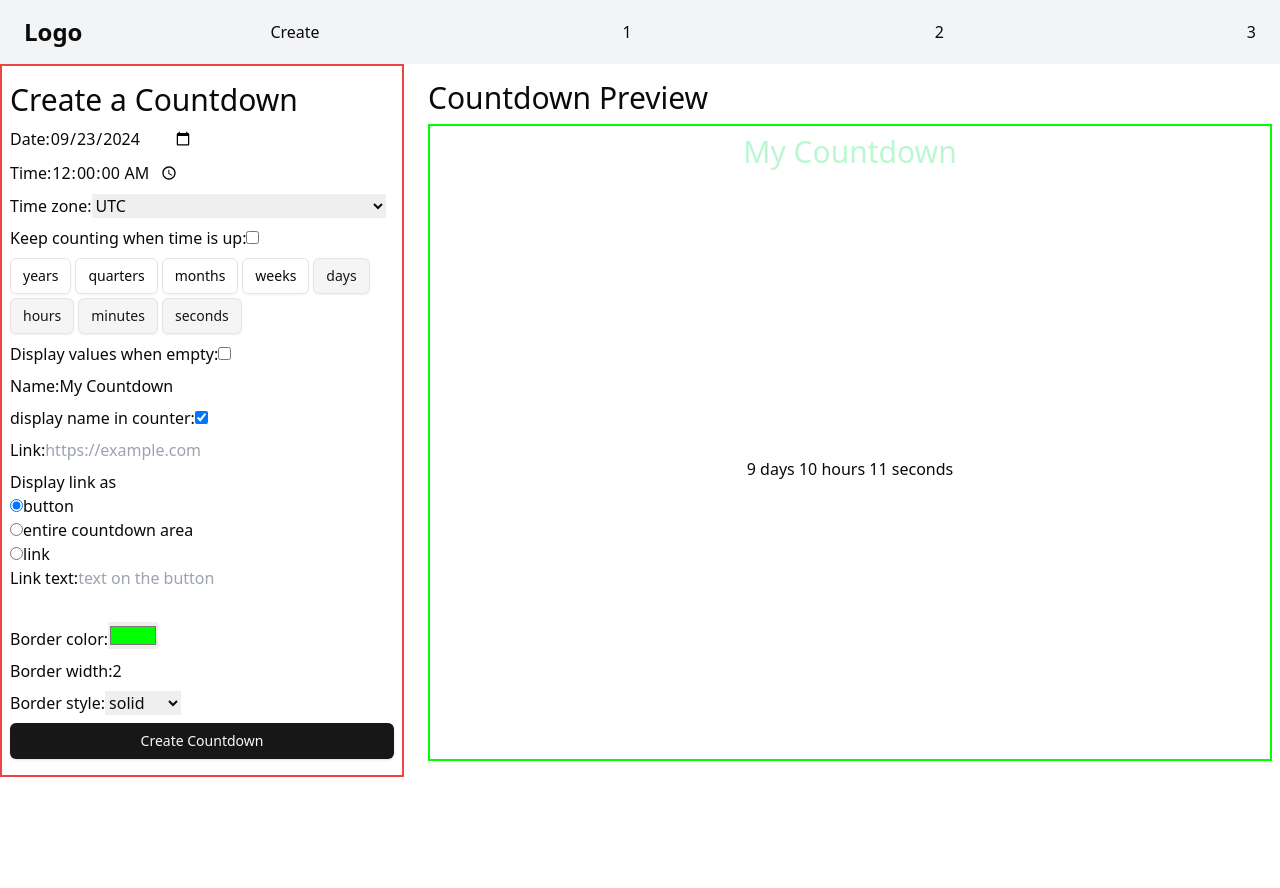
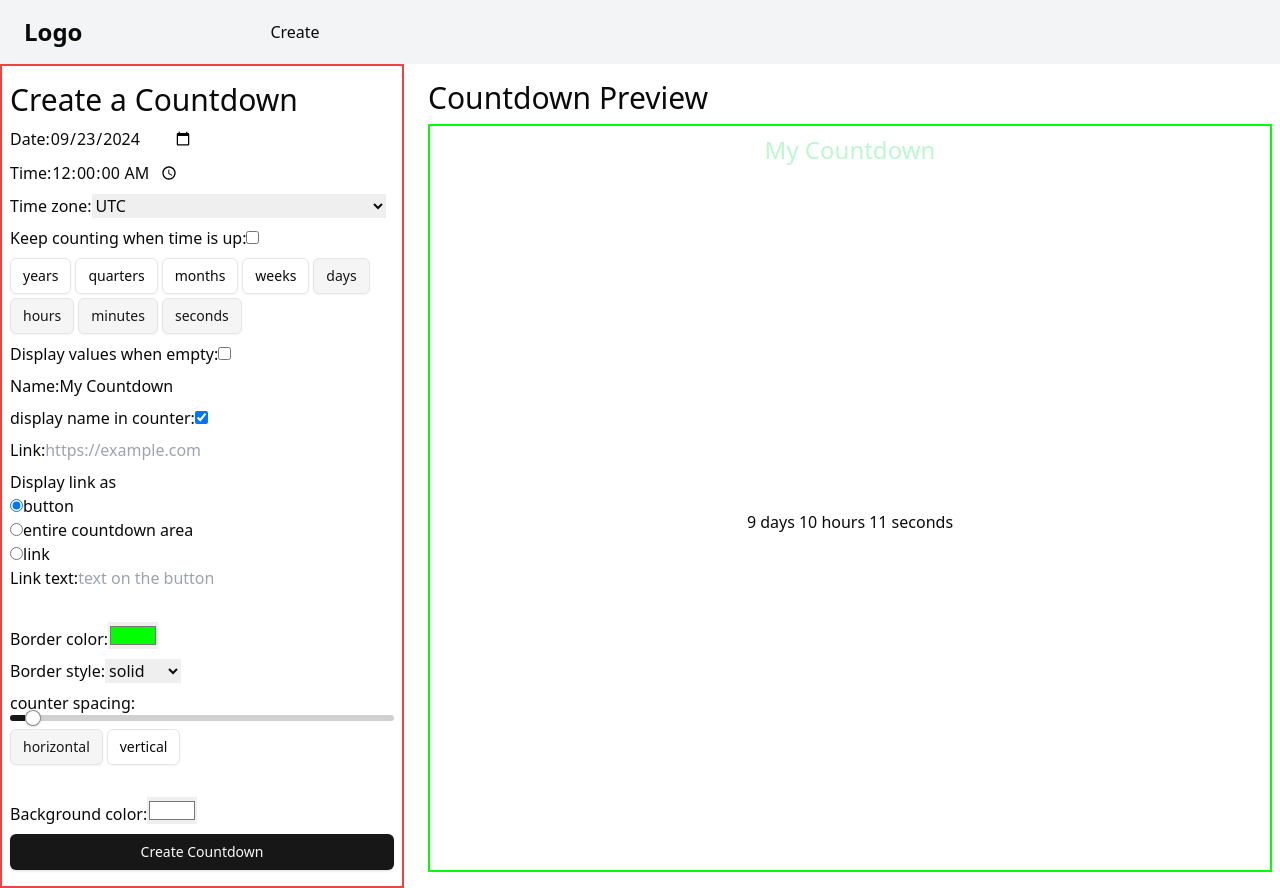
Before and after one commit to Daan-v-Berkel/countdown, a React (Vite) app: page / in a window 1280 px wide. Before the commit the page ends 800 px from the top, so only its background shows below. Built offline with nearby package versions, Linux system fonts and the light colour scheme.

Commit message:
added more styling options, buggy saving of last created CDs

```diff
--- a/package.json
+++ b/package.json
@@ -12,6 +12,7 @@
   "dependencies": {
     "@radix-ui/react-icons": "^1.3.0",
     "@radix-ui/react-navigation-menu": "^1.2.0",
+    "@radix-ui/react-slider": "^1.2.0",
     "@radix-ui/react-slot": "^1.1.0",
     "@radix-ui/react-toggle": "^1.1.0",
     "@radix-ui/react-toggle-group": "^1.1.0",
--- a/src/App.jsx
+++ b/src/App.jsx
@@ -1,16 +1,18 @@
-import React from 'react';
+import React, { useState } from 'react';
 import { BrowserRouter as Router, Route, Routes } from 'react-router-dom';
 import CountdownForm from './components/CountdownForm';
 import { HeaderNavigation } from './components/HeaderNavigation';
 import CountdownView from './components/CountdownView';
 
 function App() {
+	const [latestCountdowns, setLatestCountdowns] = useState([])// useRef?
+
   return (
 		<div className="max-w-[1440px] mx-auto w-full h-full">
     <Router>
-		<HeaderNavigation />
+		<HeaderNavigation latestCountdowns={latestCountdowns}/>
       <Routes>
-        <Route path="/" element={<CountdownForm />} />
+        <Route path="/" element={<CountdownForm setLatestCountdowns={setLatestCountdowns} />} />
         <Route path="/countdown/:id" element={<CountdownView />} />
       </Routes>
     </Router>
--- a/src/components/CountdownDisplay.jsx
+++ b/src/components/CountdownDisplay.jsx
@@ -54,11 +54,15 @@ function CountdownDisplay({ className, countdownData, countdownDetails, countdow
     <div className={clsx("grow flex flex-col items-center align-middle", className)}
 		style={{
 			border: `${countdownStyling.outerBorderWidth}px ${countdownStyling.outerBorderStyle} ${countdownStyling.outerBorderColor}`,
+			background: countdownStyling.outerBackgroundColor,
 			}}>
 			{countdownDetails.showName &&<div>
-				<h6 className="text-center text-3xl text-green-200 py-2">{countdownDetails.countdownName}</h6>
+				<h6 className="text-center text-2xl text-green-200 py-2">{countdownDetails.countdownName}</h6>
 			</div>}
-			<div className="w-fit h-fit mx-auto my-auto">
+			<div className={clsx(`w-fit h-fit mx-auto my-auto flex ${countdownStyling.counterOrientation === "vertical" ? "flex-col" : "flex-row"}`)}
+			style={{
+				gap: `${countdownStyling.counterSpacing}px`,
+			}}>
 				{(isFinished && !countdownData.keepCounting) ? <p>Countdown finished</p>
 				:
 				timeLeft.seconds === null
--- a/src/components/CountdownForm.jsx
+++ b/src/components/CountdownForm.jsx
@@ -3,9 +3,10 @@ import newTimezones from '../utils/timezones';
 import { DateTime, Settings } from 'luxon';
 import {Button} from './ui/button';
 import { ToggleGroup, ToggleGroupItem } from "./ui/toggle-group"
+import { Slider } from "@/components/ui/slider"
 import CountdownDisplay from './CountdownDisplay';
 
-function CountdownForm() {
+function CountdownForm({ setLatestCountdowns }) {
 	const [countdownData, setCountdownData] = useState({
 		date: (DateTime.now().plus({ days: 10 })).toISODate(),
 		time: '00:00:00',
@@ -37,11 +38,17 @@ function CountdownForm() {
 		outerBorderColor: '#00FF00',
 		outerBorderWidth: 2,
 		outerBorderStyle: 'solid',
+		innerBorderColor: '#00FF00',
+		innerBorderWidth: 1,
+		innerBorderStyle: 'solid',
+		counterOrientation: 'horizontal',
+		counterSpacing: 4,
+		outerBackgroundColor: '#FFFFFF',
+		countdownNameSize: 24,
 		errors: {},
 	})
 	const [createdCountdown, setCreatedCountdown] = useState(null);
 	Settings.defaultZone = countdownData.timezone;
-
   const handleSubmit = (e) => {
     e.preventDefault();
 
@@ -49,9 +56,10 @@ function CountdownForm() {
 			return;
 		}
     // Save countdown data to localStorage atm
-		const countdownId = Math.random().toString(36).substr(2, 9);  // Generate a unique id
+		const countdownId = `cd-${Math.random().toString(36).substr(2, 9)}`;  // Generate a unique id
     localStorage.setItem(countdownId, JSON.stringify({countdownData: countdownData, countdownDetails: countdownDetails, countdownStyling: countdownStyling}));
     setCreatedCountdown(window.location + `countdown/${countdownId}`);
+		setLatestCountdowns((prevState) => [...prevState, countdownId]);
   };
 
 	const coundownDataValid = () => {
@@ -136,6 +144,15 @@ function CountdownForm() {
 			return {
 				...precountdownData,
 				timeValuesDisplayed: {...precountdownData.timeValuesDisplayed, ...valueschanged}
+			}
+		})
+	}
+
+	function handleStyleValueChange(name, values) {
+		setCountdownStyling(precountdownStyling => {
+			return {
+				...precountdownStyling,
+				[name]: values
 			}
 		})
 	}
@@ -327,20 +344,7 @@ function CountdownForm() {
 							<p className='text-red-500'>{countdownStyling.errors.outerBorderColor}</p>
 						)}
 					</label>
-						<label>
-						Border width:
-						<input
-							type="number"
-							name="outerBorderWidth"
-							min={0} max={20}
-							value={countdownStyling.outerBorderWidth}
-							onChange={handleStyleChange}
-						/>
-						{countdownStyling.errors.outerBorderWidth && (
-							<p className='text-red-500'>{countdownStyling.errors.outerBorderWidth}</p>
-						)}
-					</label>
-						<label>
+					<label>
 						Border style:
 						<select
 							name="outerBorderStyle"
@@ -355,6 +359,43 @@ function CountdownForm() {
 							<p className='text-red-500'>{countdownStyling.errors.outerBorderStyle}</p>
 						)}
 					</label>
+					<label>
+						counter spacing:
+						<Slider value={[countdownStyling.counterSpacing]} onValueChange={(values) => handleStyleValueChange("counterSpacing", values)}
+						max={100} min={0} step={1} />
+						{countdownStyling.errors.counterSpacing && (
+							<p className='text-red-500'>{countdownStyling.errors.counterSpacing}</p>
+						)}
+					</label>
+
+					<ToggleGroup type="single" variant="outline" className="justify-start flex-row flex-wrap"
+					onValueChange={(values) => handleStyleValueChange("counterOrientation", values)}
+					name="counterOrientation" value={countdownStyling.counterOrientation}>
+							<ToggleGroupItem
+							value="horizontal"
+							>horizontal
+								</ToggleGroupItem>
+							<ToggleGroupItem
+							value="vertical"
+							>vertical
+								</ToggleGroupItem>
+					</ToggleGroup>
+
+					<br />
+						<label>
+						Background color:
+						<input
+							type="color"
+							name="outerBackgroundColor"
+							value={countdownStyling.outerBackgroundColor}
+							onChange={handleStyleChange}
+						/>
+						{countdownStyling.errors.outerBackgroundColor && (
+							<p className='text-red-500'>{countdownStyling.errors.outerBackgroundColor}</p>
+						)}
+					</label>
+
+
 					<Button>Create Countdown</Button>
 				</form>
 				{createdCountdown && <p>Created countdown: <a href={createdCountdown}>{createdCountdown}</a></p>}
--- a/src/components/HeaderNavigation.jsx
+++ b/src/components/HeaderNavigation.jsx
@@ -2,23 +2,24 @@
 import { useState, useEffect } from "react"
 import { DateTime } from "luxon"
 
-export const HeaderNavigation = () => {
+export const HeaderNavigation = ({ latestCountdowns }) => {
 	const [dueDates, setDueDates] = useState({
 		"zd8nbaztu": null,
 		"3nr7d4q3c": null,
 		"3dquz0fdz": null,
 	})
 
-	useEffect(() => {
-		setDueDates(oldDueDates => {
-			const newDueDates = { ...oldDueDates }
-			Object.keys(oldDueDates)
-			.map(key => newDueDates[key] = DateTime.fromISO(localStorage.getItem(key)))
 
-			return newDueDates
-		})
+	// useEffect(() => {
+	// 	setDueDates(oldDueDates => {
+	// 		const newDueDates = { ...oldDueDates }
+	// 		Object.keys(oldDueDates)
+	// 		.map(key => newDueDates[key] = DateTime.fromISO(localStorage.getItem(key)))
 
-	}, [])
+	// 		return newDueDates
+	// 	})
+
+	// }, [latestCountdowns])
 
 
 	return (
@@ -31,9 +32,9 @@ export const HeaderNavigation = () => {
       {/* Navigation Menu Section */}
       <div className="flex justify-between flex-row grow max-w-[80%]">
         <a href="/">Create</a>
-        <a href="/countdown/3dquz0fdz">1</a>
-        <a href="/countdown/3nr7d4q3c">2</a>
-        <a href="/countdown/zd8nbaztu">3</a>
+				{latestCountdowns.map((countdown) => (
+					<a key={countdown} href={`/countdown/${countdown}`}>{countdown}</a>
+				))}
       </div>
     </header>
 
--- /dev/null
+++ b/src/components/ui/slider.tsx
@@ -0,0 +1,26 @@
+import * as React from "react"
+import * as SliderPrimitive from "@radix-ui/react-slider"
+
+import { cn } from "@/lib/utils"
+
+const Slider = React.forwardRef<
+  React.ElementRef<typeof SliderPrimitive.Root>,
+  React.ComponentPropsWithoutRef<typeof SliderPrimitive.Root>
+>(({ className, ...props }, ref) => (
+  <SliderPrimitive.Root
+    ref={ref}
+    className={cn(
+      "relative flex w-full touch-none select-none items-center",
+      className
+    )}
+    {...props}
+  >
+    <SliderPrimitive.Track className="relative h-1.5 w-full grow overflow-hidden rounded-full bg-primary/20">
+      <SliderPrimitive.Range className="absolute h-full bg-primary" />
+    </SliderPrimitive.Track>
+    <SliderPrimitive.Thumb className="block h-4 w-4 rounded-full border border-primary/50 bg-background shadow transition-colors focus-visible:outline-none focus-visible:ring-1 focus-visible:ring-ring disabled:pointer-events-none disabled:opacity-50" />
+  </SliderPrimitive.Root>
+))
+Slider.displayName = SliderPrimitive.Root.displayName
+
+export { Slider }
```
Also changed, not shown: 1 other file (tests, documents, lock files or other folders).
